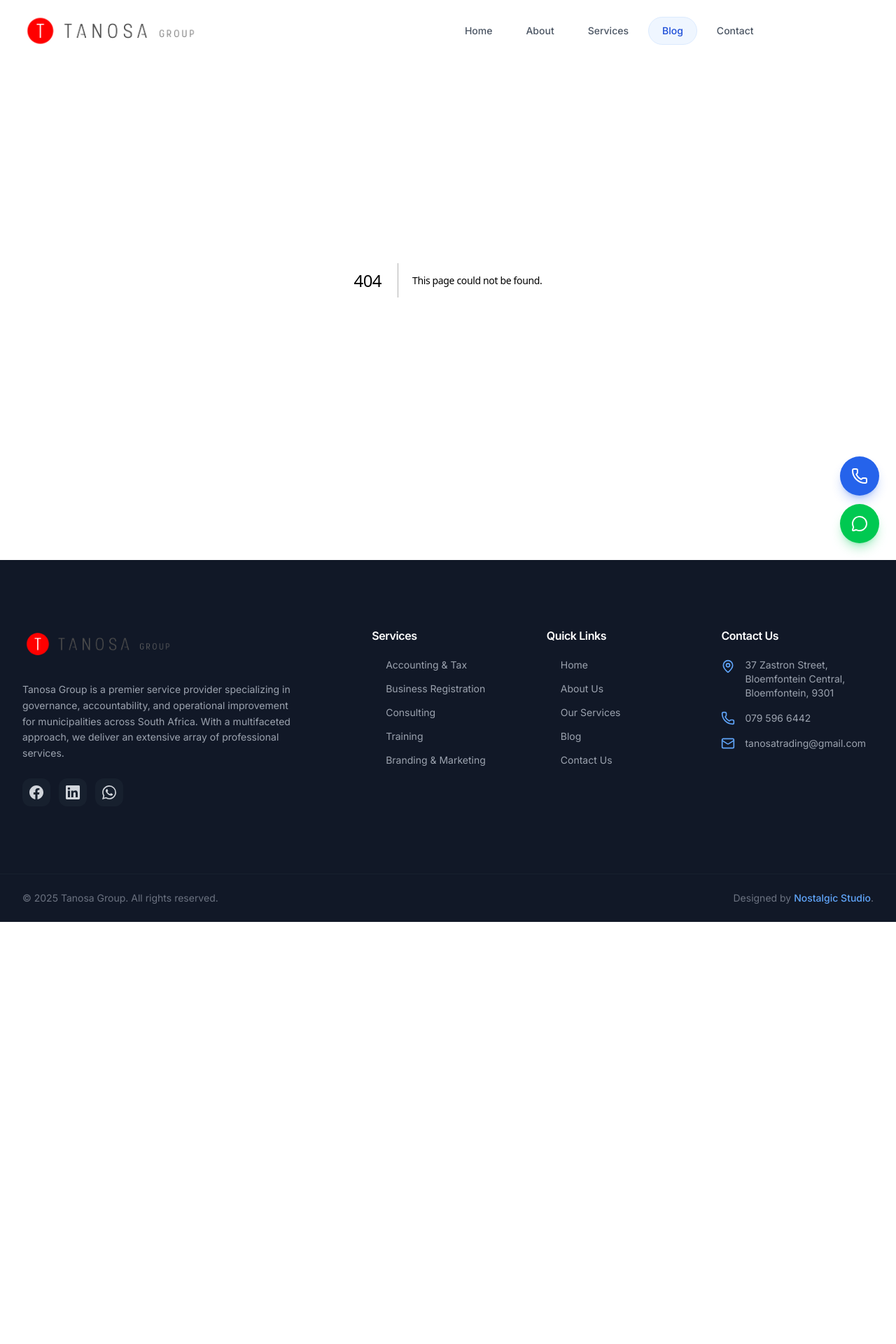
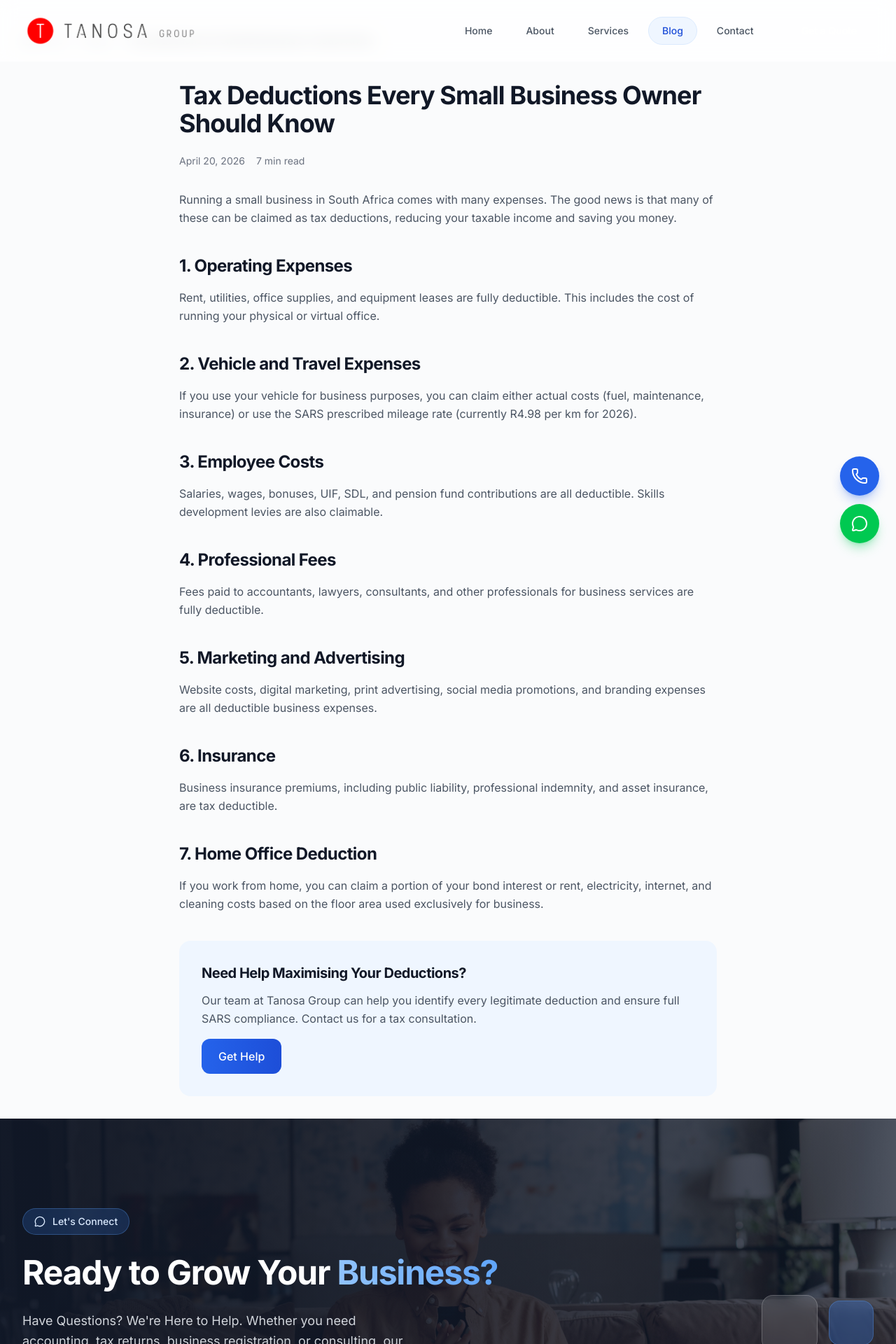
Before and after one commit to Mphomo0/tanosagroup, a Next.js app: page /blog/tax-deductions-small-business-south-africa in a window 1280 px wide. Before the commit this address had no page. Shown: the top 1920 px of the page at 70% size. Before the commit the page ends 1317 px from the top, so only its background shows below. Built offline with nearby package versions, Linux system fonts and the light colour scheme.

Commit message:
Add missing blog post pages: tax deductions and business structure

```diff
--- /dev/null
+++ b/app/blog/choosing-business-structure-south-africa/page.tsx
@@ -0,0 +1,74 @@
+import type { Metadata } from 'next'
+import Breadcrumbs from '@/components/global/Breadcrumbs'
+import CTA from '@/components/global/CTA'
+
+const baseUrl = 'https://www.tanosagroup.com'
+const pageUrl = 'https://www.tanosagroup.com/blog/choosing-business-structure-south-africa'
+
+export const metadata: Metadata = {
+  title: { absolute: 'Choosing the Right Business Structure in South Africa | Tanosa Group' },
+  description: 'Sole proprietor, close corporation, or private company? Compare business structures in South Africa and find the best fit for your startup or SME.',
+  alternates: { canonical: pageUrl },
+  openGraph: {
+    title: 'Choosing the Right Business Structure in South Africa | Tanosa Group',
+    description: 'Sole proprietor, close corporation, or private company? Compare business structures in South Africa.',
+    url: pageUrl,
+    siteName: 'Tanosa Group',
+    locale: 'en_ZA',
+    type: 'article',
+    images: [{ url: `${baseUrl}/images/Tanosa_Group_logo.png` }],
+  },
+  twitter: {
+    card: 'summary_large_image',
+    title: 'Choosing the Right Business Structure in South Africa | Tanosa Group',
+    description: 'Sole proprietor, close corporation, or private company? Compare business structures in South Africa.',
+    images: [`${baseUrl}/images/Tanosa_Group_logo.png`],
+  },
+}
+
+export default function BusinessStructurePage() {
+  return (
+    <>
+      <article className="container-page py-8">
+        <Breadcrumbs items={[
+          { name: 'Blog', href: '/blog' },
+          { name: 'Choosing the Right Business Structure in South Africa' },
+        ]} />
+        <div className="max-w-3xl mx-auto">
+          <h1 className="text-3xl sm:text-4xl font-bold text-surface-900 mb-6 mt-8">Choosing the Right Business Structure in South Africa</h1>
+          <div className="flex items-center gap-4 text-sm text-surface-500 mb-8"><span>March 10, 2026</span><span>8 min read</span></div>
+          <div className="prose prose-lg max-w-none text-surface-600 leading-relaxed space-y-6">
+            <p>One of the most important decisions you will make when starting a business is choosing the right legal structure. Your choice affects liability, tax, compliance, and your ability to raise funding.</p>
+
+            <h2 className="text-2xl font-bold text-surface-900 mt-10 mb-4">Sole Proprietorship</h2>
+            <p><strong>Best for:</strong> Freelancers, independent contractors, and very small businesses.</p>
+            <p>Simplest and cheapest structure. No separate registration with CIPC required. However, there is no legal separation between you and your business — your personal assets are at risk if the business incurs debt.</p>
+
+            <h2 className="text-2xl font-bold text-surface-900 mt-10 mb-4">Private Company (Pty) Ltd</h2>
+            <p><strong>Best for:</strong> Growing businesses with employees, seeking funding or contracts.</p>
+            <p>A Pty Ltd is a separate legal entity. Shareholders have limited liability, meaning personal assets are protected. Required to register with CIPC, SARS, and comply with the Companies Act. More administrative work but offers credibility and protection.</p>
+
+            <h2 className="text-2xl font-bold text-surface-900 mt-10 mb-4">Close Corporation (CC)</h2>
+            <p><strong>Best for:</strong> Existing CCs still operating (new CCs can no longer be registered).</p>
+            <p>Simpler than a company but being phased out. Existing CCs can continue operating but should consider converting to a Pty Ltd.</p>
+
+            <h2 className="text-2xl font-bold text-surface-900 mt-10 mb-4">Non-Profit Company (NPC)</h2>
+            <p><strong>Best for:</strong> Charitable, community, and social organizations.</p>
+            <p>Registered with CIPC. Can apply for Section 18A status to receive tax-deductible donations. Income must be used to further the organisation&apos;s objectives.</p>
+
+            <h2 className="text-2xl font-bold text-surface-900 mt-10 mb-4">Trust</h2>
+            <p><strong>Best for:</strong> Asset protection, estate planning, and specific business arrangements.</p>
+            <p>More complex to set up and administer. Trustees manage assets for the benefit of beneficiaries. Often used in conjunction with other structures.</p>
+
+            <div className="bg-brand-50 rounded-2xl p-8 mt-10">
+              <h3 className="text-xl font-bold text-surface-900 mb-3">Not Sure Which Structure is Right for You?</h3>
+              <p className="mb-4">Contact Tanosa Group for expert advice on business registration and structuring. We help entrepreneurs across Bloemfontein and the Free State start on the right footing.</p>
+              <a href="/contact" className="btn-premium inline-flex items-center gap-2 rounded-xl">Get Advice</a>
+            </div>
+          </div>
+        </div>
+      </article>
+      <CTA />
+    </>
+  )
+}
--- /dev/null
+++ b/app/blog/tax-deductions-small-business-south-africa/page.tsx
@@ -0,0 +1,75 @@
+import type { Metadata } from 'next'
+import Breadcrumbs from '@/components/global/Breadcrumbs'
+import CTA from '@/components/global/CTA'
+
+const baseUrl = 'https://www.tanosagroup.com'
+const pageUrl = 'https://www.tanosagroup.com/blog/tax-deductions-small-business-south-africa'
+
+export const metadata: Metadata = {
+  title: { absolute: 'Tax Deductions for Small Businesses in South Africa | Tanosa Group' },
+  description: 'Learn which tax deductions South African small business owners can claim to reduce taxable income. SARS-compliant deductions for 2026 tax year.',
+  alternates: { canonical: pageUrl },
+  openGraph: {
+    title: 'Tax Deductions for Small Businesses in South Africa | Tanosa Group',
+    description: 'Learn which tax deductions South African small business owners can claim to reduce taxable income.',
+    url: pageUrl,
+    siteName: 'Tanosa Group',
+    locale: 'en_ZA',
+    type: 'article',
+    images: [{ url: `${baseUrl}/images/Tanosa_Group_logo.png` }],
+  },
+  twitter: {
+    card: 'summary_large_image',
+    title: 'Tax Deductions for Small Businesses in South Africa | Tanosa Group',
+    description: 'Learn which tax deductions South African small business owners can claim to reduce taxable income.',
+    images: [`${baseUrl}/images/Tanosa_Group_logo.png`],
+  },
+}
+
+export default function TaxDeductionsPage() {
+  return (
+    <>
+      <article className="container-page py-8">
+        <Breadcrumbs items={[
+          { name: 'Blog', href: '/blog' },
+          { name: 'Tax Deductions for Small Businesses in South Africa' },
+        ]} />
+        <div className="max-w-3xl mx-auto">
+          <h1 className="text-3xl sm:text-4xl font-bold text-surface-900 mb-6 mt-8">Tax Deductions Every Small Business Owner Should Know</h1>
+          <div className="flex items-center gap-4 text-sm text-surface-500 mb-8"><span>April 20, 2026</span><span>7 min read</span></div>
+          <div className="prose prose-lg max-w-none text-surface-600 leading-relaxed space-y-6">
+            <p>Running a small business in South Africa comes with many expenses. The good news is that many of these can be claimed as tax deductions, reducing your taxable income and saving you money.</p>
+
+            <h2 className="text-2xl font-bold text-surface-900 mt-10 mb-4">1. Operating Expenses</h2>
+            <p>Rent, utilities, office supplies, and equipment leases are fully deductible. This includes the cost of running your physical or virtual office.</p>
+
+            <h2 className="text-2xl font-bold text-surface-900 mt-10 mb-4">2. Vehicle and Travel Expenses</h2>
+            <p>If you use your vehicle for business purposes, you can claim either actual costs (fuel, maintenance, insurance) or use the SARS prescribed mileage rate (currently R4.98 per km for 2026).</p>
+
+            <h2 className="text-2xl font-bold text-surface-900 mt-10 mb-4">3. Employee Costs</h2>
+            <p>Salaries, wages, bonuses, UIF, SDL, and pension fund contributions are all deductible. Skills development levies are also claimable.</p>
+
+            <h2 className="text-2xl font-bold text-surface-900 mt-10 mb-4">4. Professional Fees</h2>
+            <p>Fees paid to accountants, lawyers, consultants, and other professionals for business services are fully deductible.</p>
+
+            <h2 className="text-2xl font-bold text-surface-900 mt-10 mb-4">5. Marketing and Advertising</h2>
+            <p>Website costs, digital marketing, print advertising, social media promotions, and branding expenses are all deductible business expenses.</p>
+
+            <h2 className="text-2xl font-bold text-surface-900 mt-10 mb-4">6. Insurance</h2>
+            <p>Business insurance premiums, including public liability, professional indemnity, and asset insurance, are tax deductible.</p>
+
+            <h2 className="text-2xl font-bold text-surface-900 mt-10 mb-4">7. Home Office Deduction</h2>
+            <p>If you work from home, you can claim a portion of your bond interest or rent, electricity, internet, and cleaning costs based on the floor area used exclusively for business.</p>
+
+            <div className="bg-brand-50 rounded-2xl p-8 mt-10">
+              <h3 className="text-xl font-bold text-surface-900 mb-3">Need Help Maximising Your Deductions?</h3>
+              <p className="mb-4">Our team at Tanosa Group can help you identify every legitimate deduction and ensure full SARS compliance. Contact us for a tax consultation.</p>
+              <a href="/contact" className="btn-premium inline-flex items-center gap-2 rounded-xl">Get Help</a>
+            </div>
+          </div>
+        </div>
+      </article>
+      <CTA />
+    </>
+  )
+}
```
